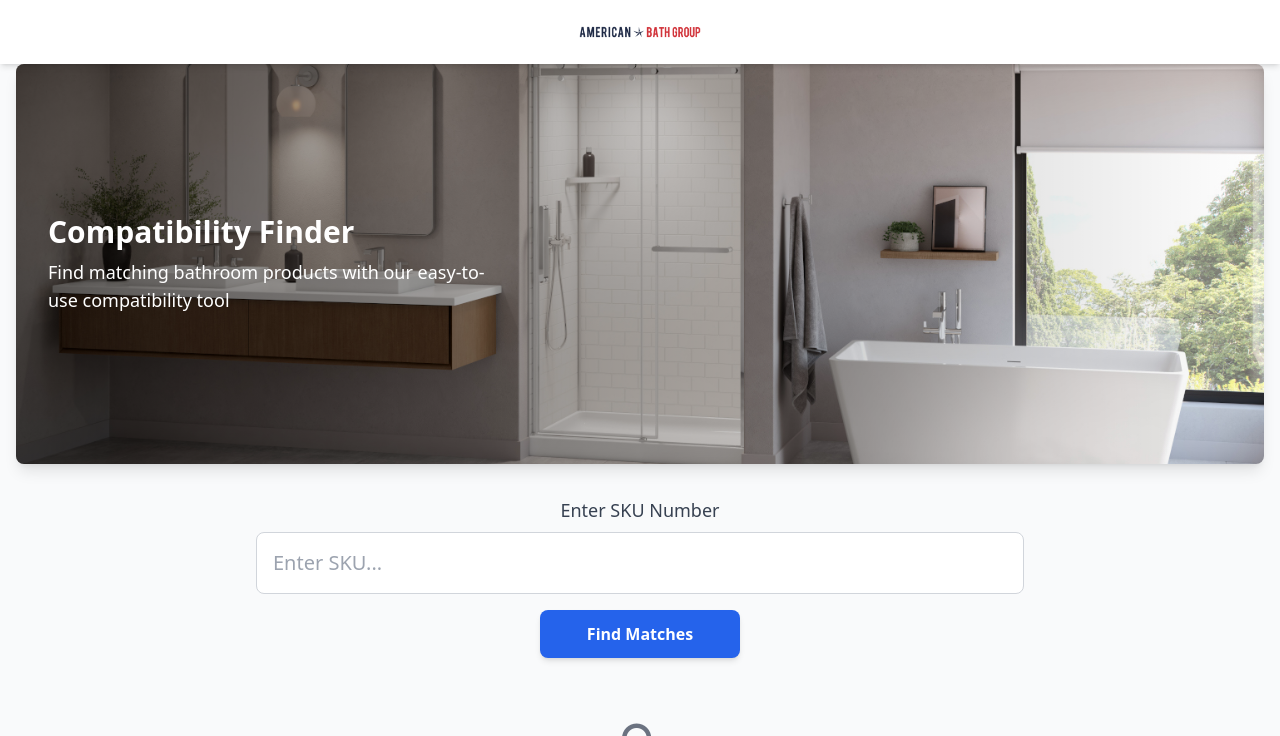
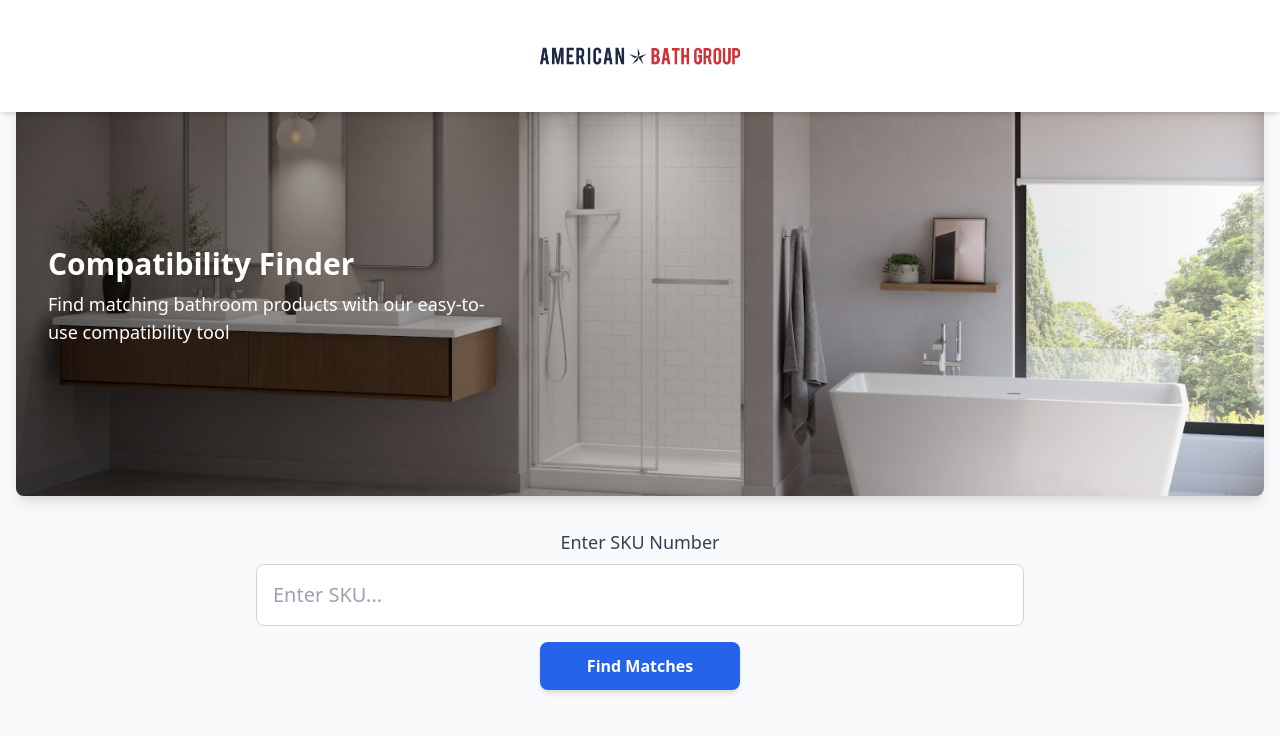
Before and after one commit to olepagedumontabg/ORCA, a Flask app: page / in a window 1280 px wide. Shown: the top 736 px of the page. Run offline with Flask 3, Linux system fonts and the light colour scheme; some libraries are stand-ins or nearby versions.

Commit message:
Increase the size of the website header and company logo for better visibility
Adjusts header padding and logo height in `index.html`, modifying `pt-16` to `pt-24` and `h-12` to `h-20` respectively, and updating `top-24` to `top-32` for filter panel.

Replit-Commit-Author: Agent
Replit-Commit-Session-Id: 0646a5b4-ba54-4146-8119-cc31c948a5ea
Replit-Commit-Screenshot-Url: https://storage.googleapis.com/screenshot-production-us-central1/873c23c0-c18f-4e09-9f8d-38c5cb319996/431d767b-73a4-4516-8a77-956e40e8cfe6.jpg

```diff
--- a/templates/index.html
+++ b/templates/index.html
@@ -33,13 +33,13 @@
 <body class="bg-gray-50 min-h-screen flex flex-col">
     <!-- Fixed header -->
     <header class="bg-white text-gray-800 shadow-md fixed top-0 left-0 right-0 z-10">
-        <div class="container mx-auto px-4 py-2 flex justify-center items-center">
-            <img src="{{ url_for('static', filename='images/logo-header.png') }}" alt="American Bath Group Logo" class="h-12">
+        <div class="container mx-auto px-4 py-4 flex justify-center items-center">
+            <img src="{{ url_for('static', filename='images/logo-header.png') }}" alt="American Bath Group Logo" class="h-20">
         </div>
     </header>
 
     <!-- Hero image section -->
-    <div class="w-full pt-16 pb-0">
+    <div class="w-full pt-24 pb-0">
         <div class="container mx-auto px-4">
             <div class="relative overflow-hidden rounded-lg shadow-lg max-h-[400px]">
                 <img src="{{ url_for('static', filename='images/hero-image.jpg') }}" alt="Modern Bathroom" class="w-full object-cover object-center h-[400px]">
@@ -60,7 +60,7 @@
             <!-- Filters panel - shown when search results are available -->
             <div
                 x-show="compatibleProducts.length > 0 && !errorMessage"
-                class="sticky top-24"
+                class="sticky top-32"
             >
                 <div class="flex justify-between items-center mb-3">
                     <h2 class="text-lg font-semibold text-secondary">Filter Options</h2>
```
